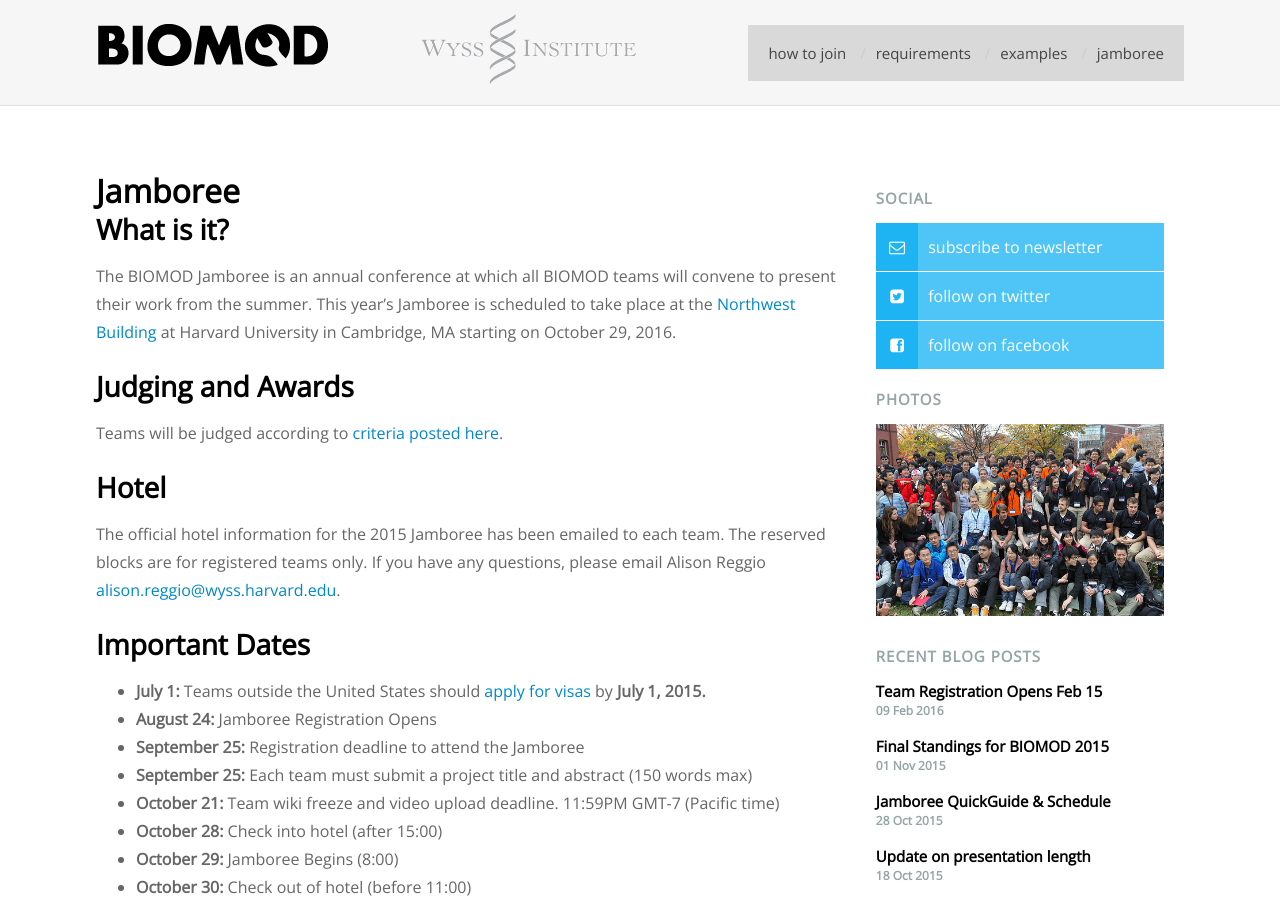
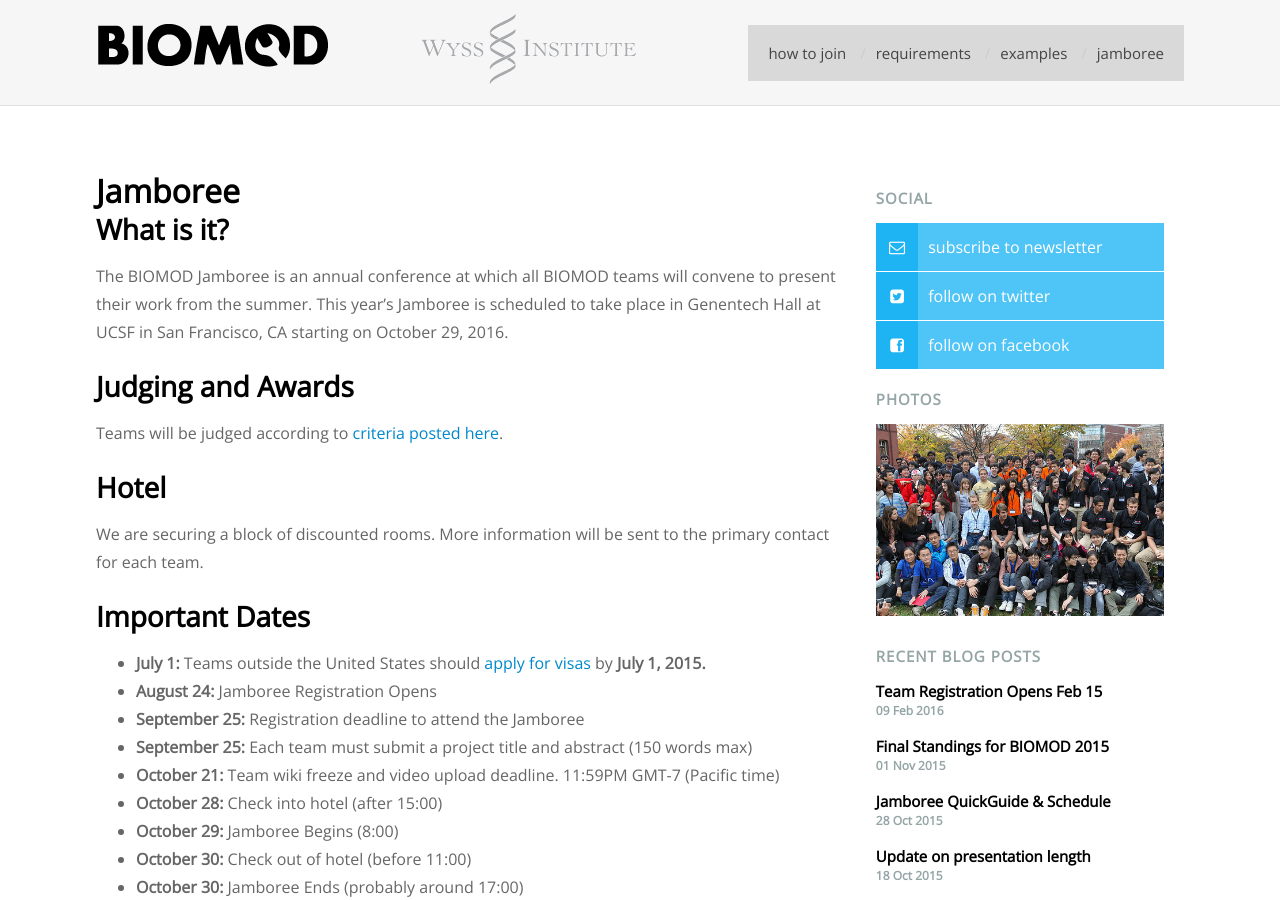
Before and after one commit to sdouglas/biomod, a Jekyll site: the page built from jamboree/index.md, in a window 1280 px wide and 900 px high. Built offline with Jekyll 4.4.1, drawn with Linux system fonts in a browser that asks for light colours; nearby versions of some CDN libraries; Markdown is read by kramdown in place of the engine named in the settings.

Commit message:
location & hotel update

```diff
--- a/jamboree/index.md
+++ b/jamboree/index.md
@@ -7,7 +7,7 @@
 
 ## What is it?
 
-The BIOMOD Jamboree is an annual conference at which all BIOMOD teams will convene to present their work from the summer. This year's Jamboree is scheduled to take place at the [Northwest Building](http://isites.harvard.edu/icb/icb.do?keyword=k68489&amp;pageid=icb.page331114) at Harvard University in Cambridge, MA starting on {{ site.jamboree_start_time | date: '%B %-d, %Y' }}.
+The BIOMOD Jamboree is an annual conference at which all BIOMOD teams will convene to present their work from the summer. This year's Jamboree is scheduled to take place in Genentech Hall at UCSF in San Francisco, CA starting on {{ site.jamboree_start_time | date: '%B %-d, %Y' }}.
 
 ## Judging and Awards
 
@@ -15,8 +15,7 @@
 
 ## Hotel
 
-The official hotel information for the 2015 Jamboree has been emailed to each team. The reserved blocks are for registered teams only. If you have any questions, please email Alison Reggio <alison.reggio@wyss.harvard.edu>.
-
+We are securing a block of discounted rooms. More information will be sent to the primary contact for each team.
 
 ## Important Dates
 
```
